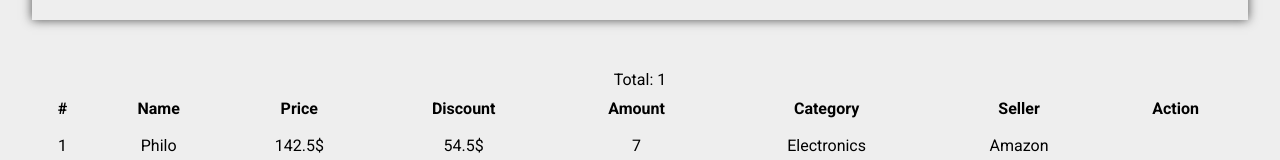
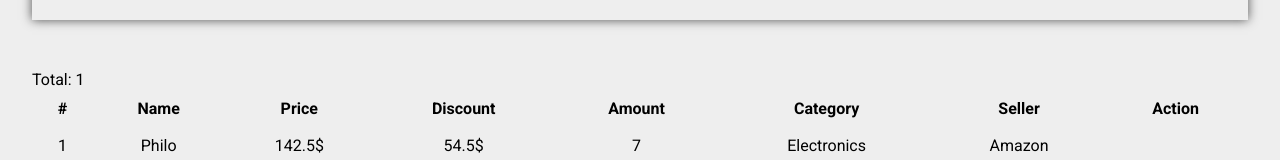
Before and after one commit to GeorgeBeshay/CRUD_System, an Angular app in the folder CRUD_FE/: page / in a window 1280 px wide. Shown: the part 462-622 px from the top of the page. Built offline with nearby package versions, Linux system fonts and the light colour scheme.

Commit message:
Edit Table Caption

```diff
--- a/CRUD_FE/src/app/Components/main-page/main-page.component.css
+++ b/CRUD_FE/src/app/Components/main-page/main-page.component.css
@@ -87,6 +87,9 @@ table {
   width: 95%;
   margin: 50px auto 0;
 }
+table caption {
+  text-align: left;
+}
 table thead tr th,
 table tbody tr td {
   padding: 8px;
```
